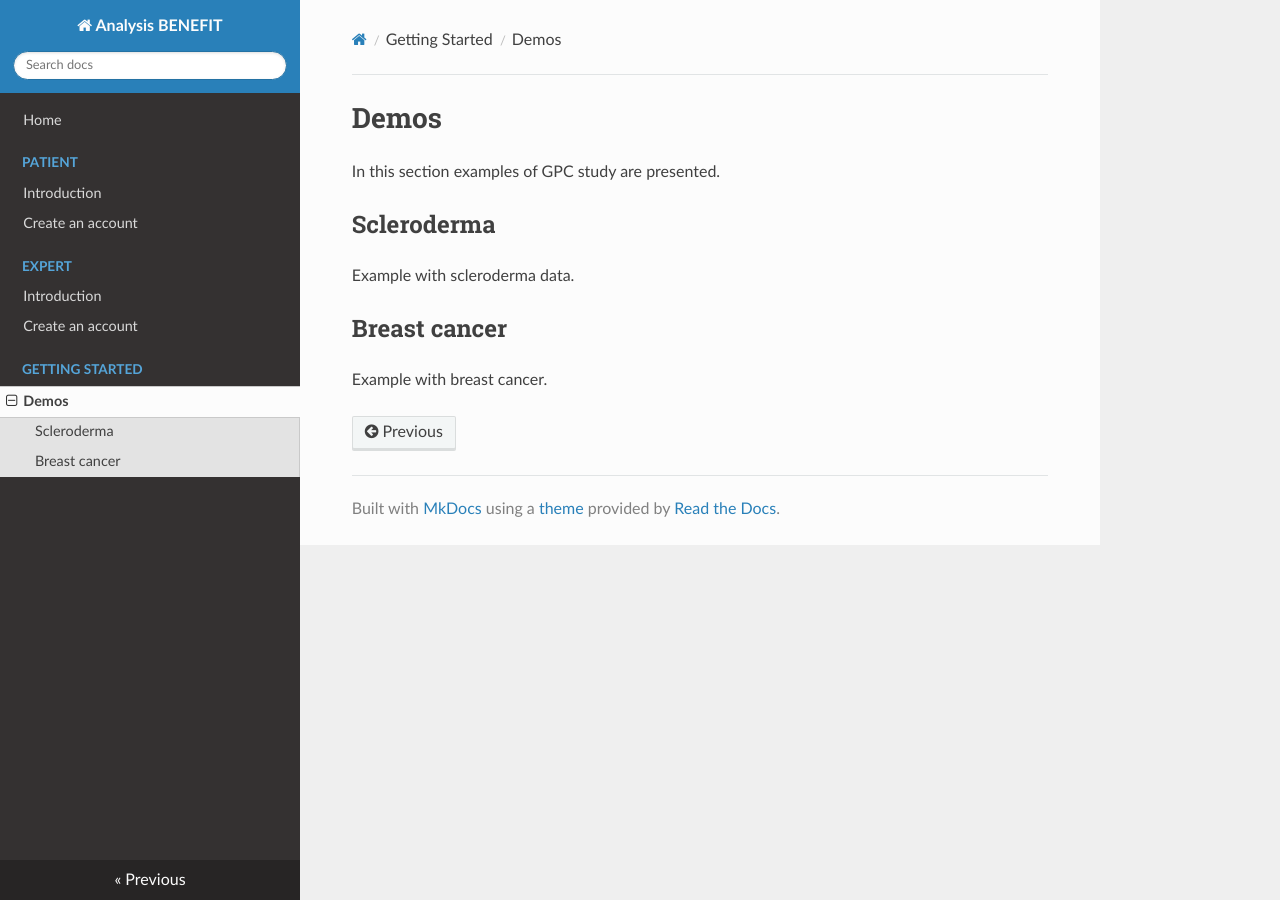
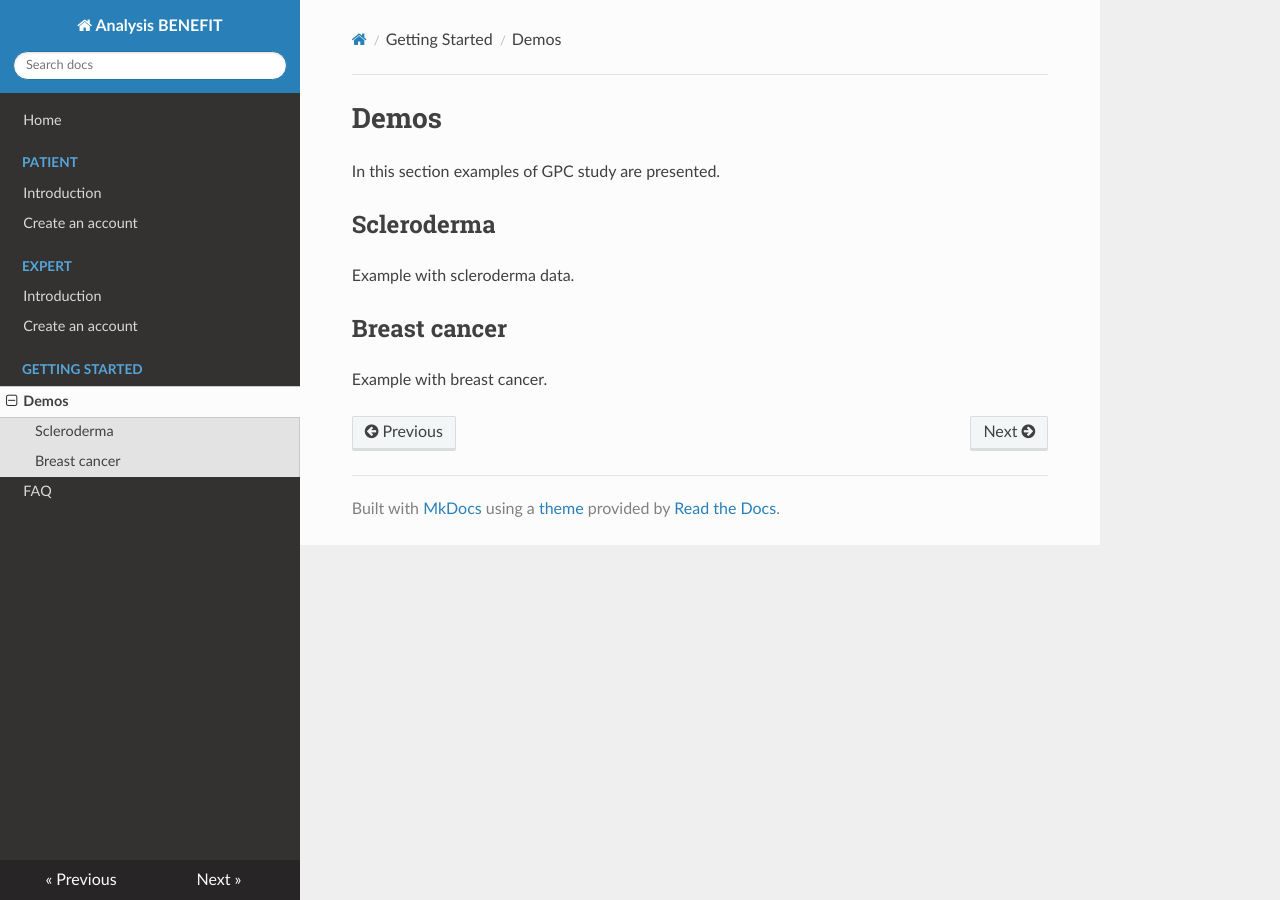
Before and after one commit to IDDI-GPC/analysis-benefit, an MkDocs documentation site: the page built from docs/demos.md, in a window 1280 px wide. Built offline with MkDocs 1.6.1, drawn with Linux system fonts in a browser that asks for light colours; nearby versions of some CDN libraries.

Commit message:
Preparing FAQ section

```diff
--- a/mkdocs.yml
+++ b/mkdocs.yml
@@ -9,6 +9,7 @@ nav:
         - create_user_exp.md
     - Getting Started:
         - demos.md
+        - FAQ.md
 
 markdown_extensions:
     - toc:
```
Also changed, not shown: docs/FAQ.md (added, +1 -0 lines).
